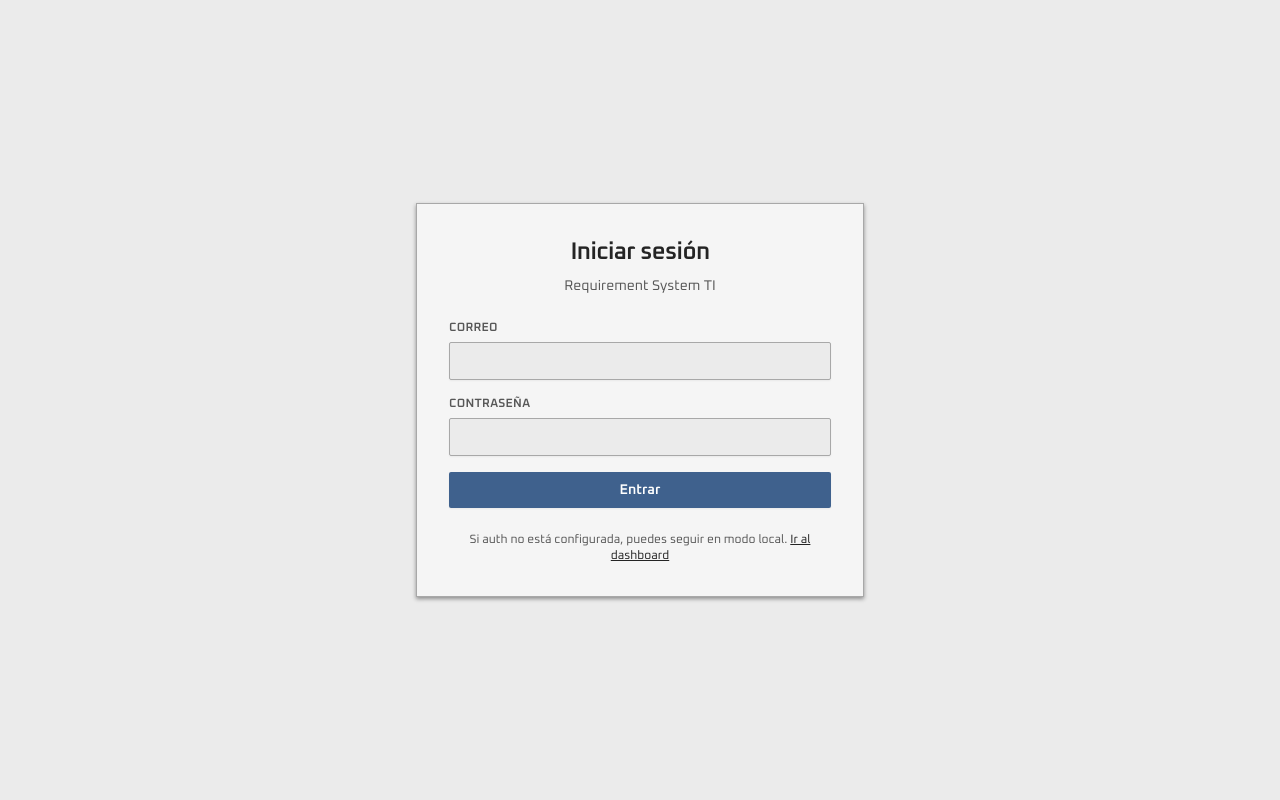
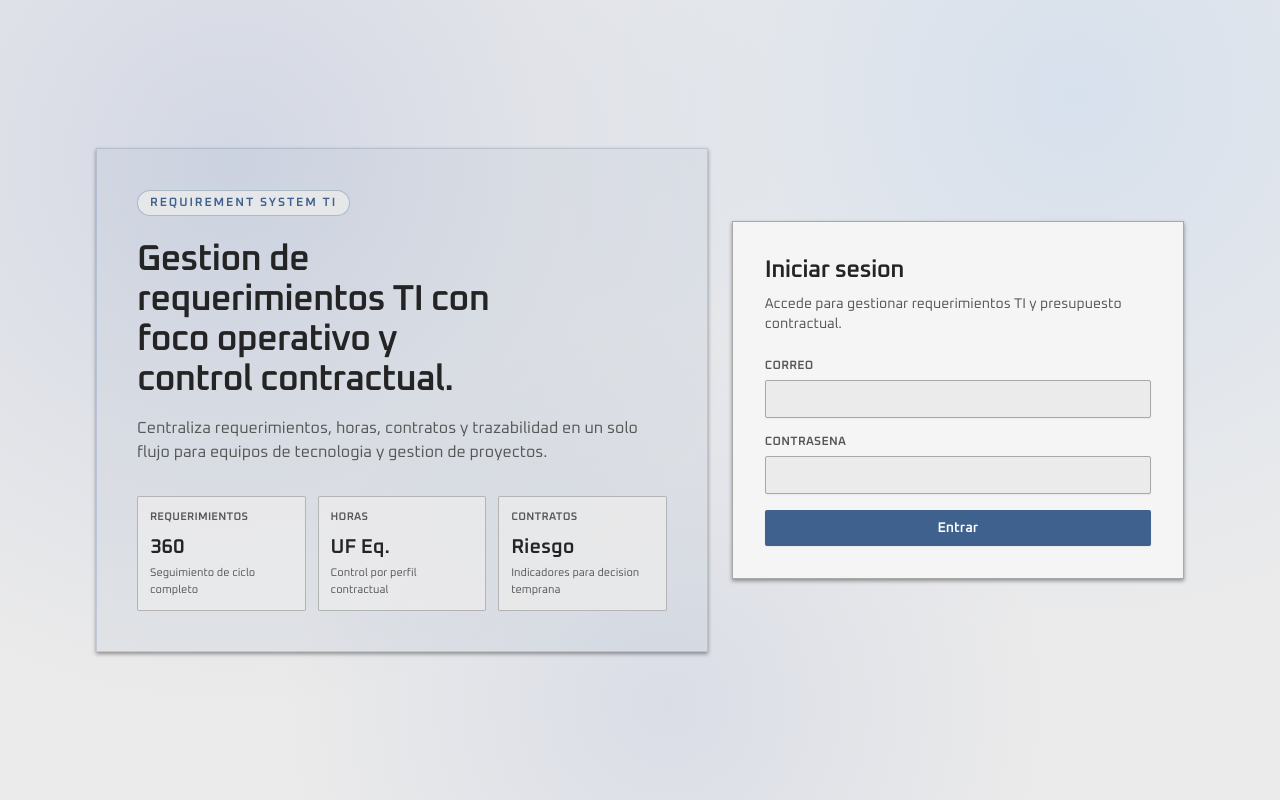
Before and after one commit to 404BadRequest/requirements-management-system, a Next.js app: page /login in a window 1280 px wide. Built offline with nearby package versions, Linux system fonts and the light colour scheme; no server answers.

Commit message:
style: redesign login experience with TI-focused visual hero
Refresh the login page with a stronger visual layout aligned to Requirement System TI branding and remove the local-mode fallback message.

Co-authored-by: Cursor <cursoragent@cursor.com>

```diff
--- a/src/app/login/page.tsx
+++ b/src/app/login/page.tsx
@@ -1,4 +1,3 @@
-import Link from "next/link";
 import { loginAction } from "@/app/login/actions";
 
 export default async function LoginPage({
@@ -10,10 +9,42 @@ export default async function LoginPage({
   const safeNext = next.startsWith("/") ? next : "/dashboard";
 
   return (
-    <div className="flex min-h-screen flex-col items-center justify-center bg-background px-4 py-12">
-      <div className="surface-card w-full max-w-md p-8 shadow-soft">
-        <h1 className="text-center text-2xl font-semibold tracking-tight text-foreground">Iniciar sesión</h1>
-        <p className="mt-2 text-center text-sm text-muted-foreground">Requirement System TI</p>
+    <div className="relative min-h-screen overflow-hidden bg-background">
+      <div className="pointer-events-none absolute inset-0 bg-[radial-gradient(circle_at_18%_20%,rgba(20,60,180,0.11),transparent_45%),radial-gradient(circle_at_84%_12%,rgba(40,130,255,0.1),transparent_42%),radial-gradient(circle_at_52%_88%,rgba(20,60,180,0.08),transparent_40%)]" />
+      <div className="relative mx-auto grid min-h-screen w-full max-w-6xl items-center gap-6 px-4 py-8 lg:grid-cols-[1.15fr,0.85fr] lg:px-8">
+        <section className="surface-card border border-primary/20 bg-primary/5 p-6 shadow-soft lg:p-10">
+          <p className="inline-flex rounded-full border border-primary/35 bg-background/80 px-3 py-1 text-xs font-semibold uppercase tracking-[0.16em] text-primary">
+            Requirement System TI
+          </p>
+          <h1 className="mt-6 max-w-[18ch] text-3xl font-semibold tracking-tight text-foreground sm:text-4xl">
+            Gestion de requerimientos TI con foco operativo y control contractual.
+          </h1>
+          <p className="mt-4 max-w-xl text-sm leading-relaxed text-muted-foreground sm:text-base">
+            Centraliza requerimientos, horas, contratos y trazabilidad en un solo flujo para equipos de tecnologia y
+            gestion de proyectos.
+          </p>
+          <div className="mt-8 grid gap-3 sm:grid-cols-3">
+            <article className="rounded-[2px] border border-border/80 bg-background/80 p-3">
+              <p className="text-[11px] font-semibold uppercase tracking-wide text-muted-foreground">Requerimientos</p>
+              <p className="mt-2 text-xl font-semibold text-foreground">360</p>
+              <p className="mt-1 text-[11px] text-muted-foreground">Seguimiento de ciclo completo</p>
+            </article>
+            <article className="rounded-[2px] border border-border/80 bg-background/80 p-3">
+              <p className="text-[11px] font-semibold uppercase tracking-wide text-muted-foreground">Horas</p>
+              <p className="mt-2 text-xl font-semibold text-foreground">UF Eq.</p>
+              <p className="mt-1 text-[11px] text-muted-foreground">Control por perfil contractual</p>
+            </article>
+            <article className="rounded-[2px] border border-border/80 bg-background/80 p-3">
+              <p className="text-[11px] font-semibold uppercase tracking-wide text-muted-foreground">Contratos</p>
+              <p className="mt-2 text-xl font-semibold text-foreground">Riesgo</p>
+              <p className="mt-1 text-[11px] text-muted-foreground">Indicadores para decision temprana</p>
+            </article>
+          </div>
+        </section>
+
+        <section className="surface-card w-full p-6 shadow-soft sm:p-8">
+          <h2 className="text-2xl font-semibold tracking-tight text-foreground">Iniciar sesion</h2>
+          <p className="mt-2 text-sm text-muted-foreground">Accede para gestionar requerimientos TI y presupuesto contractual.</p>
           {error ? (
             <p className="mt-4 rounded-[2px] border border-danger/40 bg-danger/10 px-3 py-2 text-sm text-foreground" role="alert">
               {decodeURIComponent(error)}
@@ -26,19 +57,14 @@ export default async function LoginPage({
               <input name="email" type="email" autoComplete="email" required className="field-control" />
             </label>
             <label className="grid gap-1.5">
-            <span className="field-label">Contraseña</span>
+              <span className="field-label">Contrasena</span>
               <input name="password" type="password" autoComplete="current-password" required className="field-control" />
             </label>
             <button type="submit" className="btn-primary w-full">
               Entrar
             </button>
           </form>
-        <p className="mt-6 text-center text-xs text-muted-foreground">
-          Si auth no está configurada, puedes seguir en modo local.{" "}
-          <Link href="/dashboard" className="text-foreground underline">
-            Ir al dashboard
-          </Link>
-        </p>
+        </section>
       </div>
     </div>
   );
```
Lines whose indentation alone changed are shown as unchanged.
